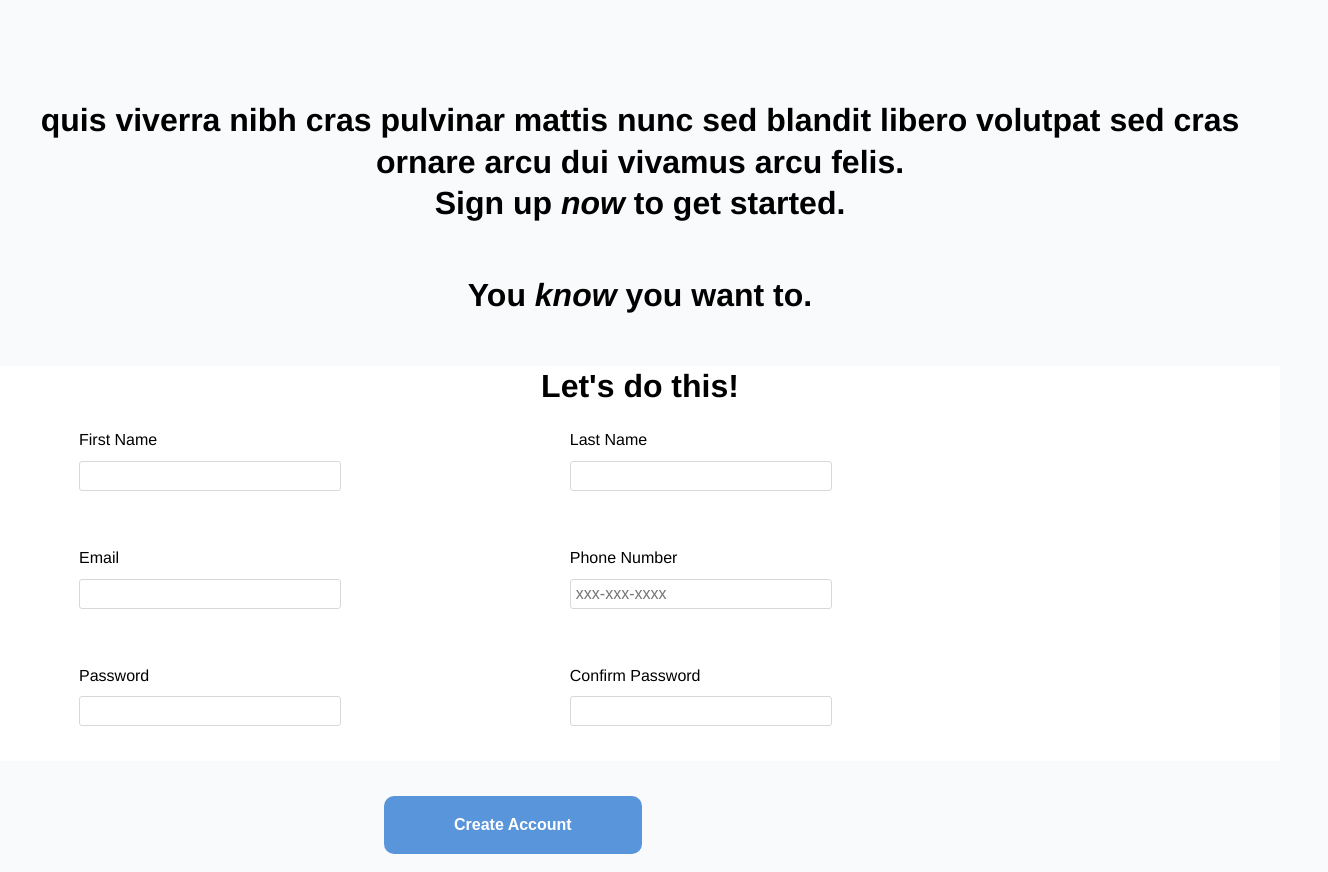
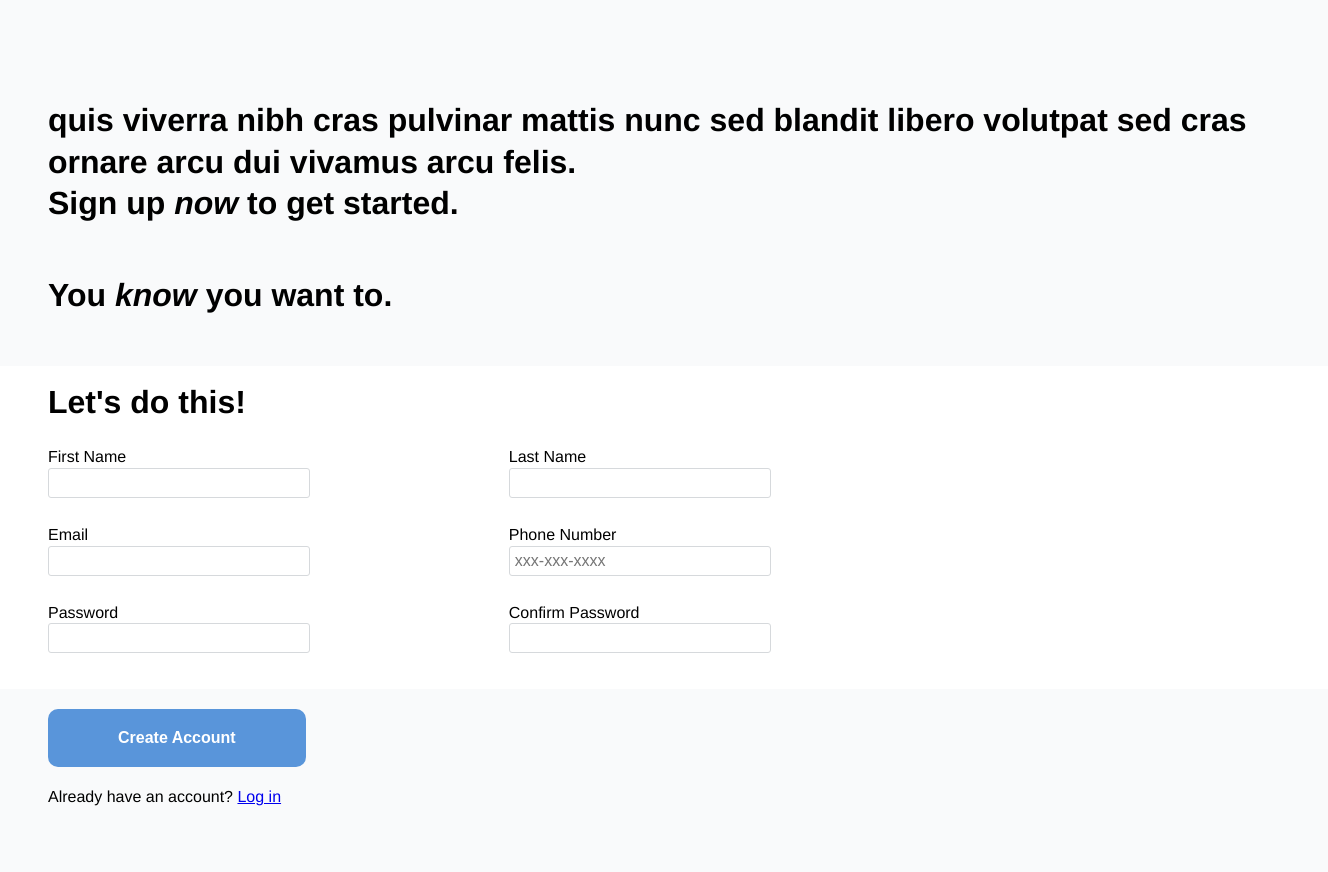
Before and after one commit to looonnng/odin-sign-up-form, a plain HTML site: page index.html in a window 1280 px wide. Shown: the top 872 px of the page, 1328 px wide, since content can reach past the window. Drawn offline with Linux system fonts and the light colour scheme.

Commit message:
Improved UI by adding padding and aligning items

```diff
--- a/index.html
+++ b/index.html
@@ -84,11 +84,11 @@
         </form>
       </div>
 
-      <div class="form-control">
+      <div class="form-control login">
         <button type="submit" form="login-form">Create Account</button>
       </div>
 
-      <div class="form-control">
+      <div class="form-control login">
         Already have an account? <a href="#">Log in</a>
       </div>
     </div>
--- a/styles.css
+++ b/styles.css
@@ -20,16 +20,20 @@ body {
 
   display: flex;
   flex-direction: column;
-  align-items: center;
+}
+
+.right-side > h1 {
+  padding-left: 3rem;
 }
 
 .form-wrapper {
   background-color: #ffffff;
   width: 100%;
+  padding: 1rem 0 1rem 3rem;
 }
 
-.right-side h1 {
-  text-align: center;
+.form-wrapper h1 {
+  padding-bottom: 1rem;
 }
 
 .login-intro {
@@ -41,7 +45,6 @@ body {
   border-radius: 3px;
 
   width: 80%;
-  margin: 0 auto;
   border: none;
 }
 
@@ -68,8 +71,11 @@ body {
 
 .form-control label {
   font-size: 1rem;
-  margin-bottom: 10px;
   display: block;
+}
+
+.login {
+  padding-left: 3rem;
 }
 
 .form-control button {
@@ -142,7 +148,6 @@ input:not(:focus):not(:placeholder-shown):valid {
   .form-control {
     position: relative;
     min-height: 1px;
-    padding: 15px;
     width: 50%;
     flex: 0 0 100%;
     max-width: 40%;
```
